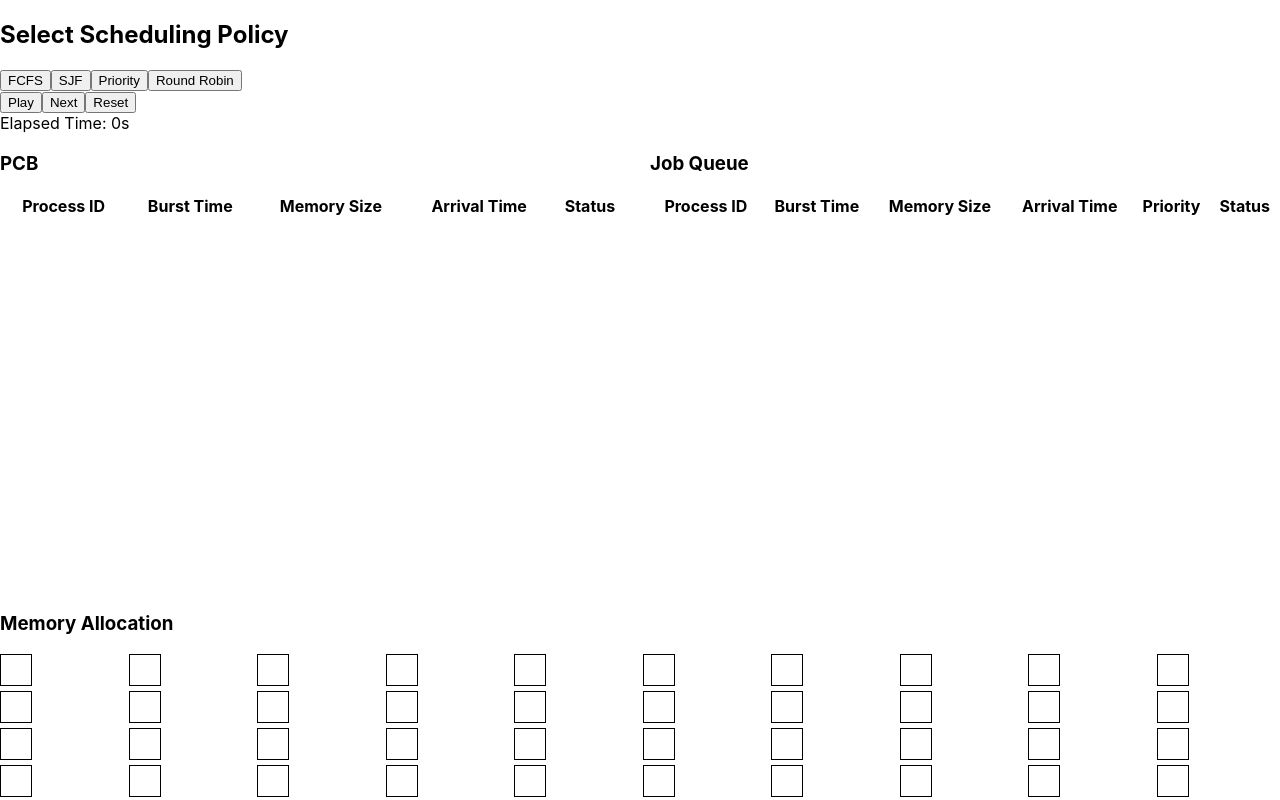
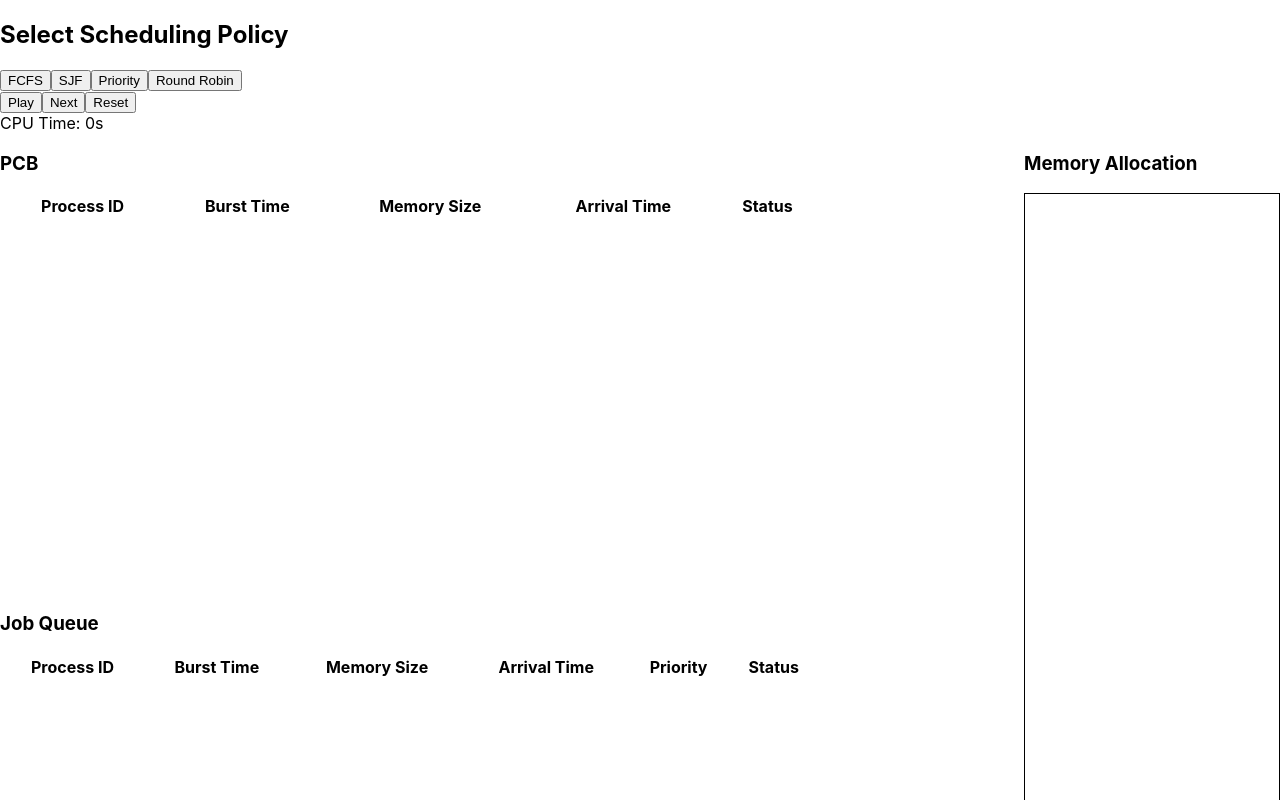
Before and after one commit to calooooy/os-simulator, a React (Create React App) app: page / in a window 1280 px wide. Shown: the top 800 px of the page. Built offline with nearby package versions, Linux system fonts and the light colour scheme.

Commit message:
Updated Timer and Next Button

```diff
--- a/src/App.js
+++ b/src/App.js
@@ -1,5 +1,3 @@
-// App.js
-
 import React, { useState, useEffect, useRef } from 'react';
 import Menu from './components/Menu';
 import MemoryManagement from './components/MemoryManagement';
@@ -22,7 +20,7 @@ const generateProcess = (id, currentTime) => {
     id,
     burstTime: Math.min(Math.floor(Math.random() * 20) + 1, 20),
     memorySize: Math.floor(Math.random() * 20) + 1,
-    arrivalTime: currentTime + Math.floor(Math.random() * 5) + 1, // Relative to current time
+    arrivalTime: currentTime, // Arrival time is set to the current timer value
     priority: Math.floor(Math.random() * 10) + 1,
     status: 'New',
     color: colors[id % colors.length],
@@ -37,45 +35,33 @@ const App = () => {
   const [memory, setMemory] = useState(new Array(100).fill(null));
   const [jobQueue, setJobQueue] = useState([]);
   const [key, setKey] = useState(0); // Add a key state
+  const [timer, setTimer] = useState(0); // Timer state
   const processIdRef = useRef(1);
   const currentTimeRef = useRef(0); // Reference to keep track of current time
   const nextArrivalTimeRef = useRef(0); // Reference to the next arrival time
-  const timerRef = useRef(null); // Reference to the timer interval
-  // Timer state
-  const [timer, setTimer] = useState(0);
-  const timerIntervalRef = useRef(null);
-
+  const timerIntervalRef = useRef(null); // Reference to the timer interval
 
   useEffect(() => {
     if (policy && isPlaying) {
-      const processInterval = setInterval(() => {
+      timerIntervalRef.current = setInterval(() => {
+        // Increment the timer
+        setTimer(prevTimer => prevTimer + 1);
+        currentTimeRef.current += 1;
+
+        // Check if it's time to generate a new process
+        if (currentTimeRef.current >= nextArrivalTimeRef.current) {
           const newProcess = generateProcess(processIdRef.current, currentTimeRef.current);
           processIdRef.current += 1;
-        setProcesses((prevProcesses) => [...prevProcesses, newProcess]);
-        nextArrivalTimeRef.current = newProcess.arrivalTime;
-      }, 500);
+          setProcesses(prevProcesses => [...prevProcesses, newProcess]);
+          nextArrivalTimeRef.current = currentTimeRef.current + Math.floor(Math.random() * 5) + 1; // Set the next arrival time
+        }
 
-      const executionInterval = setInterval(() => {
         runProcess();
-        currentTimeRef.current += 1;
-      }, 1000);
+      }, 1000); // Run the scheduler every second
 
-      // Start the timer
-      timerIntervalRef.current = setInterval(() => {
-        setTimer(prevTimer => prevTimer + 1);
-      }, 1000);
-
-      return () => {
-        clearInterval(processInterval);
-        clearInterval(executionInterval);
-        clearInterval(timerIntervalRef.current);
-      };
-    } else {
-      clearInterval(timerIntervalRef.current);
+      return () => clearInterval(timerIntervalRef.current);
     }
-  }, [policy, isPlaying]); // Update effect when policy or isPlaying state changes
-
-
+  }, [policy, isPlaying]);
 
   const handleSelectPolicy = (selectedPolicy) => {
     setPolicy(selectedPolicy);
@@ -85,9 +71,9 @@ const App = () => {
     setJobQueue([]);
     processIdRef.current = 1;
     currentTimeRef.current = 0;
-    nextArrivalTimeRef.current = 0;
+    nextArrivalTimeRef.current = 0; // Reset next arrival time
     setKey(prevKey => prevKey + 1);
-    setTimer(0); //// Update the key to force re-render
+    setTimer(0); // Reset the timer
   };
 
   const runProcess = () => {
@@ -104,7 +90,7 @@ const App = () => {
             deallocateMemory(runningProcess);
           }
         } else {
-          const nextProcess = updatedProcesses.find(p => p.status === 'Ready');
+          const nextProcess = updatedProcesses.find(p => p.status === 'Ready' && p.arrivalTime <= currentTimeRef.current);
           if (nextProcess) {
             nextProcess.status = 'Running';
           }
@@ -112,7 +98,7 @@ const App = () => {
       } else if (policy === 'SJF') {
         // SJF Preemptive policy
         const runningProcess = updatedProcesses.find(p => p.status === 'Running');
-        const readyProcesses = updatedProcesses.filter(p => p.status === 'Ready');
+        const readyProcesses = updatedProcesses.filter(p => p.status === 'Ready' && p.arrivalTime <= currentTimeRef.current);
 
         if (runningProcess) {
           runningProcess.burstTime -= 1;
@@ -136,7 +122,7 @@ const App = () => {
       } else if (policy === 'Priority') {
         // Priority Preemptive policy
         const runningProcess = updatedProcesses.find(p => p.status === 'Running');
-        const readyProcesses = updatedProcesses.filter(p => p.status === 'Ready');
+        const readyProcesses = updatedProcesses.filter(p => p.status === 'Ready' && p.arrivalTime <= currentTimeRef.current);
         if (runningProcess) {
           runningProcess.burstTime -= 1;
           if (runningProcess.burstTime <= 0) {
@@ -157,7 +143,7 @@ const App = () => {
         }
       } else if (policy === 'RR') {
         const runningProcess = updatedProcesses.find(p => p.status === 'Running');
-        const readyProcesses = updatedProcesses.filter(p => p.status === 'Ready');
+        const readyProcesses = updatedProcesses.filter(p => p.status === 'Ready' && p.arrivalTime <= currentTimeRef.current);
 
         if (runningProcess) {
           runningProcess.burstTime -= 1;
@@ -176,7 +162,6 @@ const App = () => {
           const nextProcess = readyProcesses.shift(); // Get the first process from the queue
           nextProcess.status = 'Running';
           nextProcess.quantumLeft = 2; // Reset the quantum for the new running process
-          readyProcesses.push(nextProcess); // Push it to the end of the queue
         } else if (runningProcess && runningProcess.burstTime > 0 && runningProcess.quantumLeft <= 0) {
           const nextProcess = readyProcesses.shift(); // Get the first process from the queue
           if (nextProcess) {
@@ -184,17 +169,9 @@ const App = () => {
             readyProcesses.push(runningProcess); // Push the preempted process back to the queue
             nextProcess.status = 'Running';
             nextProcess.quantumLeft = 2; // Reset the quantum for the new running process
-            readyProcesses.push(nextProcess); // Push it to the end of the queue
           }
         }
       }
-
-
-
-
-
-
-
 
       // Check if there are processes in the job queue that can be allocated memory
       const updatedJobQueue = [];
@@ -247,11 +224,29 @@ const App = () => {
 
   const handlePlayPause = (play) => {
     setIsPlaying(play);
+    if (!play && timerIntervalRef.current) {
+      clearInterval(timerIntervalRef.current);
+    }
   };
 
   const handleNext = () => {
+    if (!isPlaying) {
+      // Run one step of the simulation
+      setTimer(prevTimer => prevTimer + 1);
+      currentTimeRef.current += 1;
 
+      // Check if it's time to generate a new process
+      if (currentTimeRef.current >= nextArrivalTimeRef.current) {
+        const newProcess = generateProcess(processIdRef.current, currentTimeRef.current);
+        processIdRef.current += 1;
+        setProcesses(prevProcesses => [...prevProcesses, newProcess]);
+        nextArrivalTimeRef.current = currentTimeRef.current + Math.floor(Math.random() * 5) + 1; // Set the next arrival time
+      }
+
+      runProcess();
+    }
   };
+
 
   const handleReset = () => {
     setIsPlaying(false);
@@ -262,14 +257,16 @@ const App = () => {
     currentTimeRef.current = 0;
     nextArrivalTimeRef.current = 0;
     setKey(prevKey => prevKey + 1);
-    setTimer(0); // Reset timer on reset
+    setTimer(0);
+    if (timerIntervalRef.current) {
+      clearInterval(timerIntervalRef.current);
+    }
   };
 
   return (
     <div>
       <Menu onSelectPolicy={handleSelectPolicy} onPlayPause={handlePlayPause} onNext={handleNext} onReset={handleReset} isPlaying={isPlaying} />
-      {policy && <h3>Current Policy: {policy}</h3>}
-      <div>Elapsed Time: {timer}s</div> {/* Display the timer */}
+      <div>CPU Time: {timer}s</div>
       <MemoryManagement
         key={key}
         processes={processes}
--- a/src/components/MemoryManagement.jsx
+++ b/src/components/MemoryManagement.jsx
@@ -1,6 +1,7 @@
 import React, { useState, useEffect } from 'react';
 
-const MemoryManagement = ({ processes, memory, setMemory, jobQueue, setJobQueue }) => {
+const MemoryManagement = ({ processes, setMemory, jobQueue, setJobQueue }) => {
+  const [memory, setMemoryState] = useState(Array(30).fill(null)); // Initialize memory with 50 slots
   const [jobQueueTableData, setJobQueueTableData] = useState([]);
   const maxJobsBeforeScroll = 15;
 
@@ -23,7 +24,6 @@ const MemoryManagement = ({ processes, memory, setMemory, jobQueue, setJobQueue
   }, [processes]);
 
   const allocateMemory = (process, updatedJobQueueTableData) => {
-    const freeSpaces = [];
     let currentBlockSize = 0;
     let bestFitIndex = -1;
     let bestFitSize = Infinity;
@@ -47,7 +47,8 @@ const MemoryManagement = ({ processes, memory, setMemory, jobQueue, setJobQueue
       for (let i = bestFitIndex; i < bestFitIndex + process.memorySize; i++) {
         newMemory[i] = process.id;
       }
-      setMemory(newMemory);
+      setMemoryState(newMemory);
+      setMemory(newMemory); // Update parent component's memory state
       process.status = 'Ready';
     } else {
       process.status = 'Waiting';
@@ -56,9 +57,11 @@ const MemoryManagement = ({ processes, memory, setMemory, jobQueue, setJobQueue
   };
 
   const deallocateMemory = (process) => {
-    setMemory((prevMemory) =>
-      prevMemory.map((unit) => (unit === process.id ? null : unit))
-    );
+    setMemoryState((prevMemory) => {
+      const newMemory = prevMemory.map((unit) => (unit === process.id ? null : unit));
+      setMemory(newMemory); // Update parent component's memory state
+      return newMemory;
+    });
   };
 
   const getColor = (processId) => {
@@ -70,14 +73,59 @@ const MemoryManagement = ({ processes, memory, setMemory, jobQueue, setJobQueue
     return process.status === 'Running' ? { backgroundColor: getColor(process.id) } : {};
   };
 
+  const renderMemory = () => {
+    const memoryBlocks = [];
+    let currentBlock = null;
+
+    memory.forEach((unit, index) => {
+      if (unit !== null) {
+        if (currentBlock && currentBlock.processId === unit) {
+          currentBlock.size++;
+        } else {
+          if (currentBlock) {
+            memoryBlocks.push(currentBlock);
+          }
+          currentBlock = { processId: unit, size: 1 };
+        }
+      } else {
+        if (currentBlock) {
+          memoryBlocks.push(currentBlock);
+          currentBlock = null;
+        }
+        memoryBlocks.push({ processId: null, size: 1 });
+      }
+    });
+
+    if (currentBlock) {
+      memoryBlocks.push(currentBlock);
+    }
+
+    return memoryBlocks.map((block, index) => (
+      <div
+        key={index}
+        style={{
+          width: '100%',
+          height: `${block.size * 30}px`,
+          backgroundColor: getColor(block.processId),
+          display: 'flex',
+          alignItems: 'center',
+          justifyContent: 'center',
+          border: '1px',
+          marginBottom: '0px',
+        }}
+      >
+        {block.processId !== null ? `${block.processId}` : ''}
+      </div>
+    ));
+  };
+
   return (
     <div>
-      {/* <h2>Memory Management</h2> */}
-      <div style={{ display: 'flex', justifyContent: 'space-between' }}>
-        <div style={{ flex: 1, marginRight: '20px' }}>
+      <div style={{ flex: 1, display: 'flex' }}>
+        <div style={{ flex: 1 }}>
           <h3>PCB</h3>
-          <div style={{ overflowY: 'scroll', height: '400px' }}>
-            <table style={{ width: '100%', textAlign: 'center' }}>
+          <div style={{ overflowY: 'scroll', height: '400px', width: '80%' }}>
+            <table style={{ width: '100%', textAlign: 'center', paddingBottom: '20px' }}>
               <thead>
                 <tr>
                   <th>Process ID</th>
@@ -102,10 +150,9 @@ const MemoryManagement = ({ processes, memory, setMemory, jobQueue, setJobQueue
               </tbody>
             </table>
           </div>
-        </div>
-        <div style={{ flex: 1 }}>
+
           <h3>Job Queue</h3>
-          <div style={{ maxHeight: jobQueueTableData.length > maxJobsBeforeScroll ? '300px' : 'auto', overflowY: 'auto' }}>
+          <div style={{ maxHeight: jobQueueTableData.length > maxJobsBeforeScroll ? '300px' : 'auto', overflowY: 'scroll', width: '80%' }}>
             <table style={{ width: '100%', textAlign: 'center' }}>
               <thead>
                 <tr>
@@ -132,26 +179,12 @@ const MemoryManagement = ({ processes, memory, setMemory, jobQueue, setJobQueue
             </table>
           </div>
         </div>
-      </div>
-      <div>
-        <h3>Memory Allocation</h3>
-        <div style={{ display: 'grid', gridTemplateColumns: 'repeat(10, 1fr)', gap: '5px' }}>
-          {memory.map((unit, index) => (
-            <div
-              key={index}
-              style={{
-                width: '30px',
-                height: '30px',
-                border: '1px solid black',
-                backgroundColor: getColor(unit),
-                display: 'flex',
-                alignItems: 'center',
-                justifyContent: 'center'
-              }}
-            >
-              {unit}
-            </div>
-          ))}
+
+        <div style={{ width: '20%', height: '100%' }}>
+          <h3>Memory Allocation</h3>
+          <div style={{ border: '1px solid black', height: '100%' }}>
+            {renderMemory()}
+          </div>
         </div>
       </div>
     </div>
```
Lines whose indentation alone changed are shown as unchanged.
